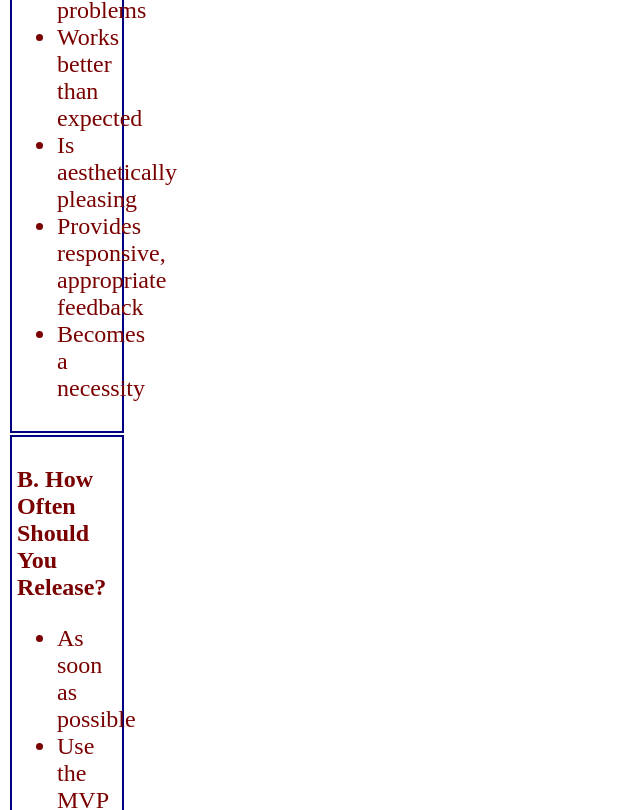
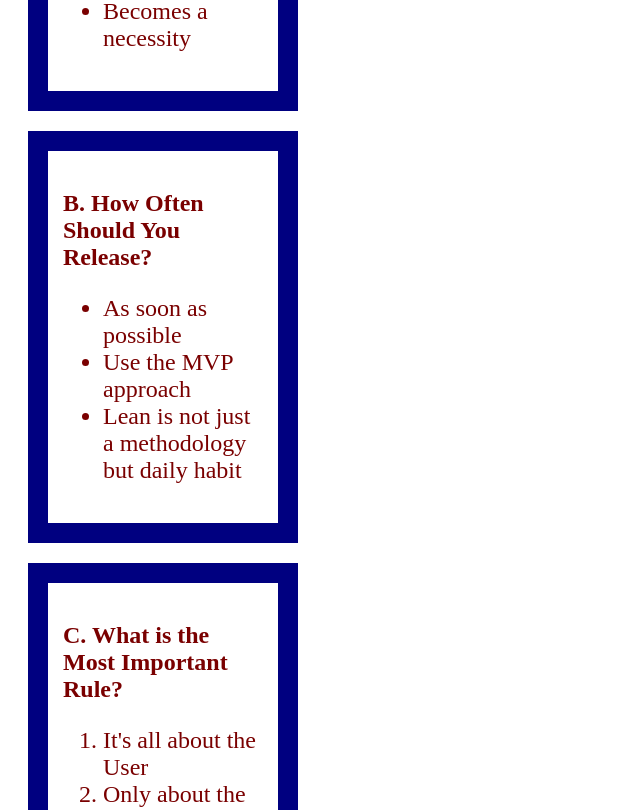
Before and after one commit to UmarFBajwa/UmarFBajwa.github.io, a plain HTML site: page index.html in a window 1280 px wide. Shown: the part 1136-1946 px from the top of the page, without its empty margins (0-640 px from the left). Drawn offline with Linux system fonts and the light colour scheme.

Commit message:
Adding correct box

```diff
--- a/styles.css
+++ b/styles.css
@@ -1,28 +1,28 @@
 body {background: white;
 }
 
-#A {width: 100px;
-	padding: 5px;
-	border: 2px solid navy;
-	margin: 2px;
+#A {width: 200px;
+	padding: 15px;
+	border: 20px solid navy;
+	margin: 20px;
 	font: Helvetica;
 	color: rgb(122,0,0);
 	font-size: 1.5em;
 }
 
-#B {width: 100px;
-	padding: 5px;
-	border: 2px solid navy;
-	margin: 2px;
+#B {width: 200px;
+	padding: 15px;
+	border: 20px solid navy;
+	margin: 20px;
 	font: Helvetica;
 	color: rgb(122,0,0);
 	font-size: 1.5em;
 }
 
-#C {width: 100px;
-	padding: 5px;
-	border: 2px solid navy;
-	margin: 2px;
+#C {width: 200px;
+	padding: 15px;
+	border: 20px solid navy;
+	margin: 20px;
 	font: Helvetica;
 	color: rgb(122,0,0);
 	font-size: 1.5em;
```
